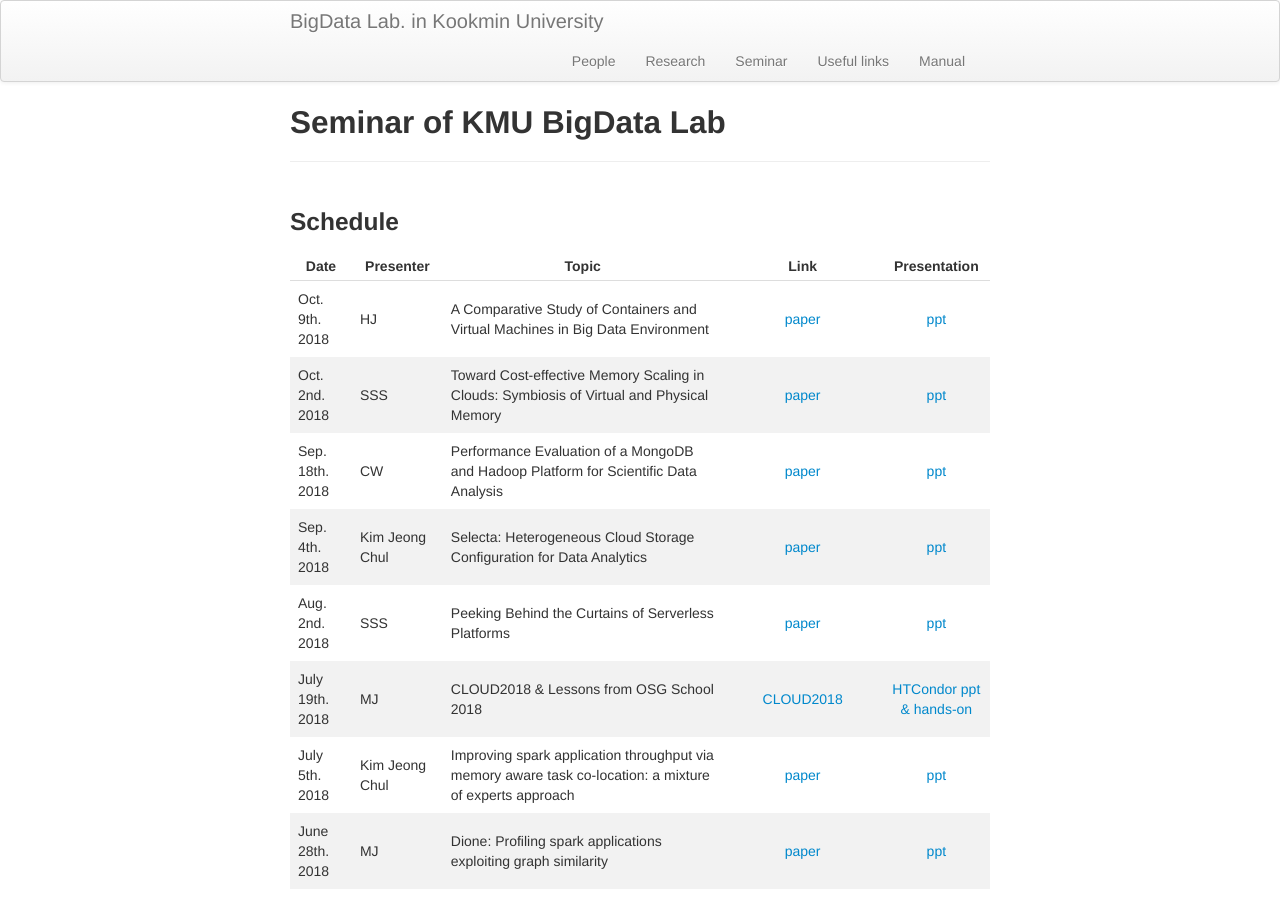
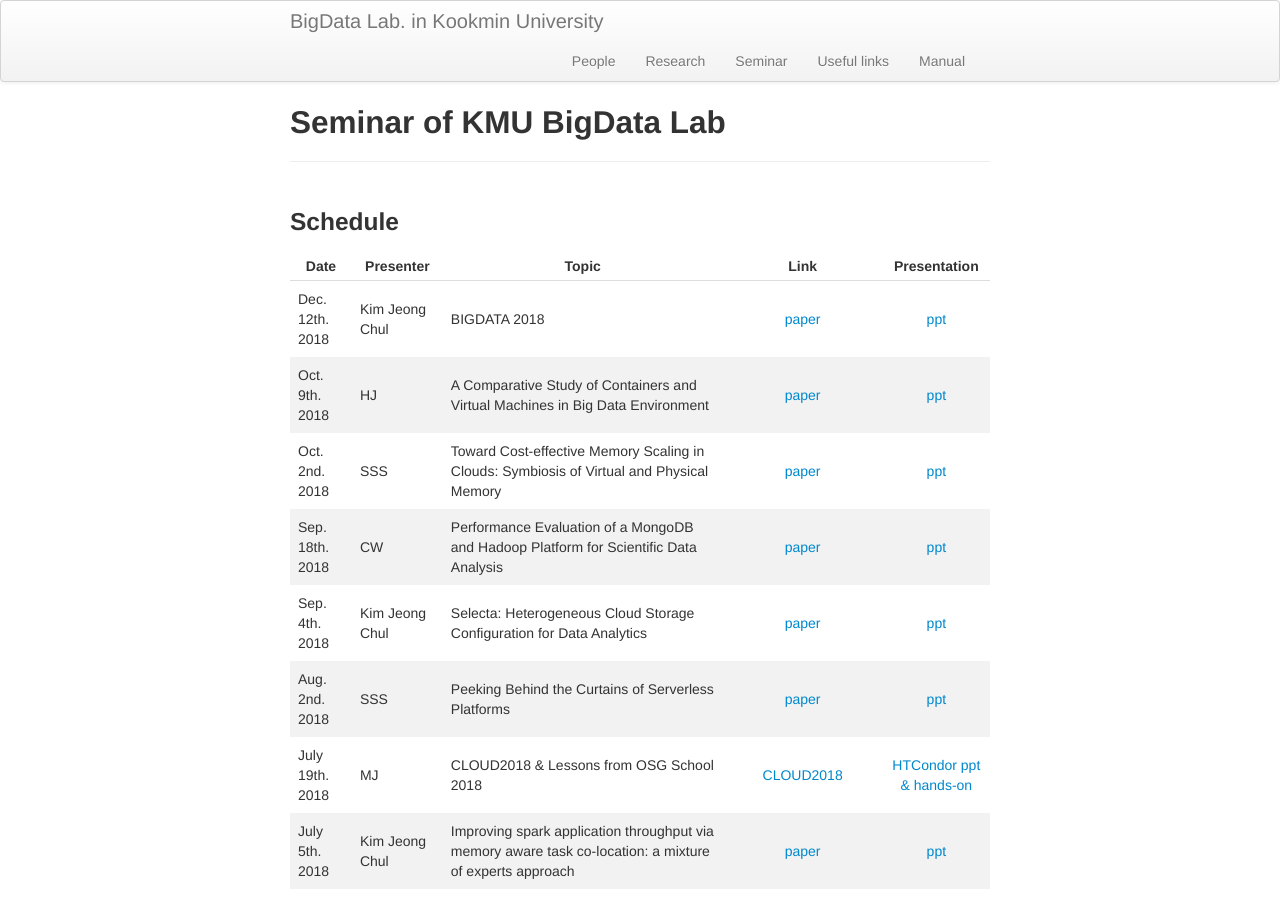
Before and after one commit to ddps-lab/kmu-bigdata.github.io, a Jekyll site: the page built from seminar/index.md, in a window 1280 px wide and 900 px high. Built offline with Jekyll 4.4.1, drawn with Linux system fonts in a browser that asks for light colours.

Commit message:
adding bigdata2018

```diff
--- a/seminar/index.md
+++ b/seminar/index.md
@@ -9,6 +9,7 @@ description: Seminar schedule of BigData Lab  in KMU
 
 | Date | Presenter | Topic | Link | Presentation |
 |------|-----------|-------|:----:|:--------------: |
+|Dec. 12th. 2018 | Kim Jeong Chul | BIGDATA 2018 | [paper](http://bit.ly/2UOzsU1) | [ppt](https://docs.google.com/presentation/d/1XZi3CvoI6ITtCEezmp42bwAZ5Iw0KPwOnarq2bG0j0Y/edit?usp=sharing)|
 |Oct. 9th. 2018 | HJ | A Comparative Study of Containers and Virtual Machines in Big Data Environment | [paper](https://arxiv.org/pdf/1807.01842.pdf) | [ppt](https://drive.google.com/open?id=1zJl2vUo_UTM34ihM_hPwLB8SRwgmOjBa2cvCei_TvsU)|
 |Oct. 2nd. 2018 | SSS | Toward Cost-effective Memory Scaling in Clouds: Symbiosis of Virtual and Physical Memory | [paper](https://wolfweb.unr.edu/~fyan/Paper/Cloud18.pdf) | [ppt](https://docs.google.com/presentation/d/10x2prJO6BWrKNQ0w942Ft_bDuoBy-njKp1F7g3SsmH0/edit?usp=sharing) |
 |Sep. 18th. 2018 | CW | Performance Evaluation of a MongoDB and Hadoop Platform for Scientific Data Analysis | [paper](http://citeseerx.ist.psu.edu/viewdoc/download?doi=10.1.1.643.3630&rep=rep1&type=pdf) | [ppt](https://drive.google.com/open?id=1W7MFd1caxvLiuWrd92UKNkCnl8pNWrplqcfbsqv1rpQ)|
```
